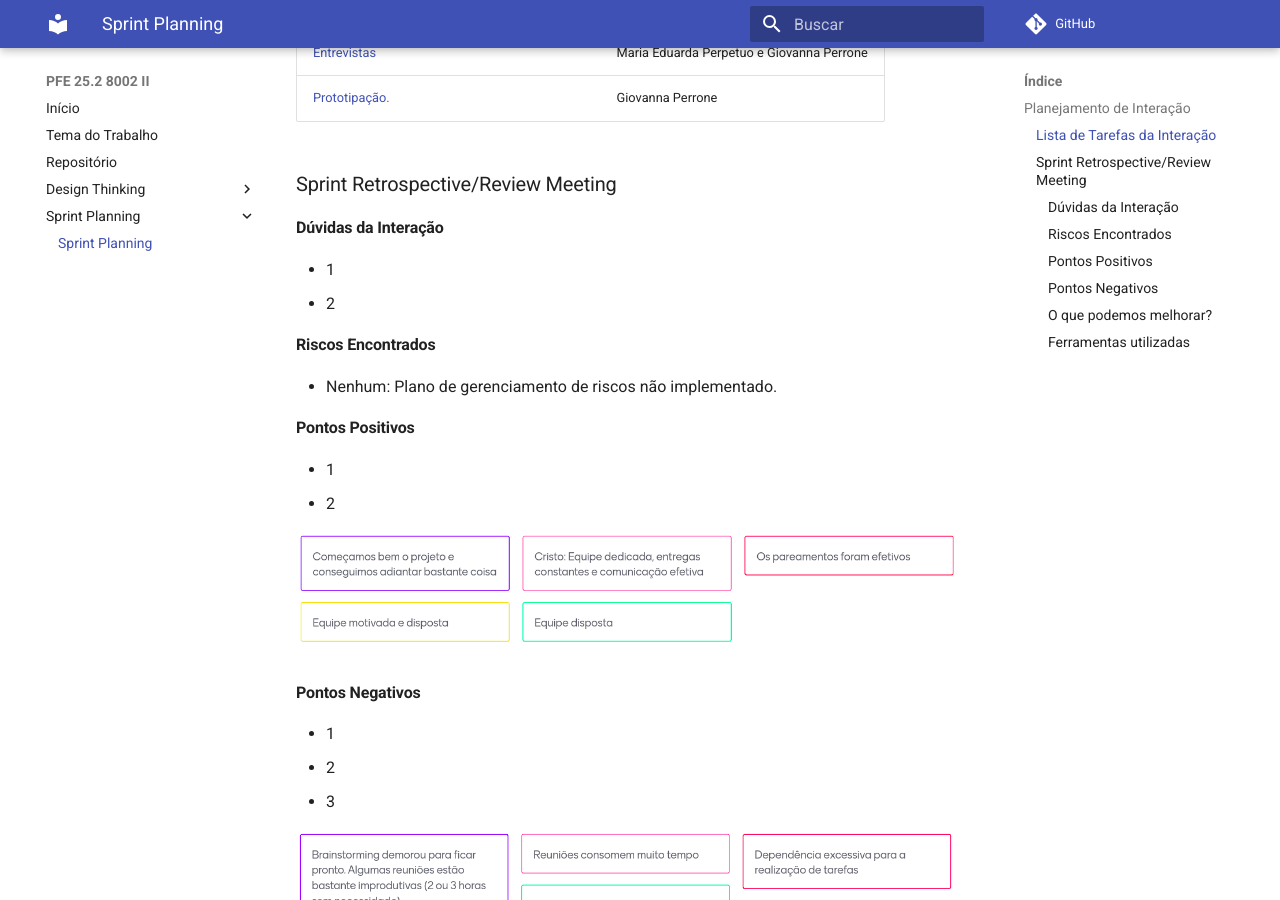
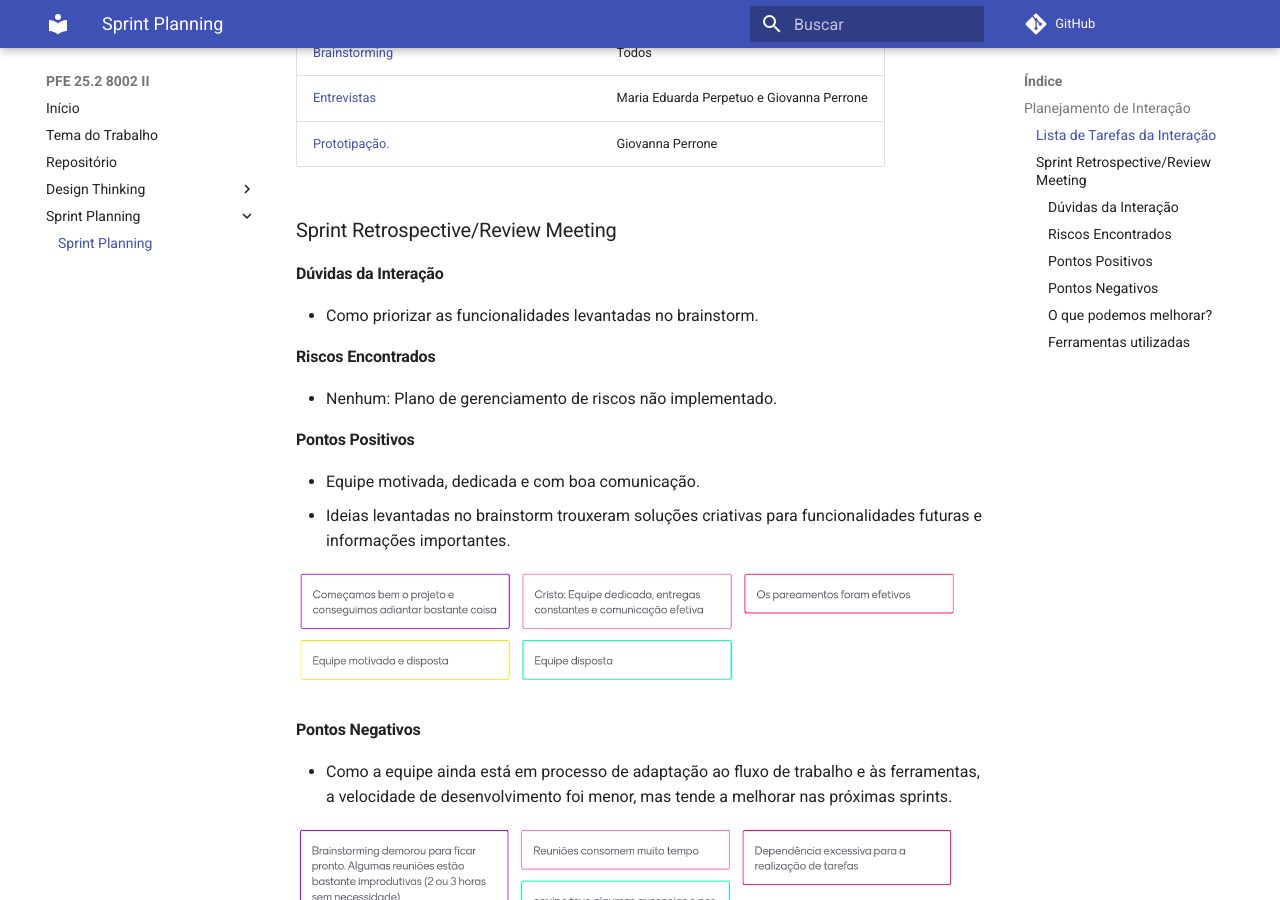
Before and after one commit to Projetos-de-Extensao/PFE_25.2_8002_II, an MkDocs documentation site: the page built from docs/sprint-planning/sprint.md, in a window 1280 px wide and 900 px high, scrolled down 1039 px. Built offline with MkDocs 1.6.1 and Material for MkDocs 9.7.7, drawn with Linux system fonts in a browser that asks for light colours; comment, search, counter and statistics services are not loaded; some of the changed text lies outside the part shown.

Commit message:
Adicionei Duvidas da interação, pontos positivos e negativos

```diff
--- a/docs/sprint-planning/sprint.md
+++ b/docs/sprint-planning/sprint.md
@@ -37,8 +38,7 @@ title: Sprint Planning
 
 #### Dúvidas da Interação
 
-- 1
-- 2
+- Como priorizar as funcionalidades levantadas no brainstorm.
 
 #### Riscos Encontrados
 
@@ -46,16 +46,14 @@ title: Sprint Planning
 
 #### Pontos Positivos
 
-- 1
-- 2
+- Equipe motivada, dedicada e com boa comunicação.
+- Ideias levantadas no brainstorm trouxeram soluções criativas para funcionalidades futuras e informações importantes.
 
 ![pontos positivos](../assets/Sprints/S1-positivos.png)
 
 #### Pontos Negativos
 
-- 1
-- 2
-- 3
+- Como a equipe ainda está em processo de adaptação ao fluxo de trabalho e às ferramentas, a velocidade de desenvolvimento foi menor, mas tende a melhorar nas próximas sprints.
 
 ![pontos negativos](../assets/Sprints/S1-negativos.png)
 
```
Also changed, not shown: other parts of docs/sprint-planning/sprint.md (+1 -0 lines).
